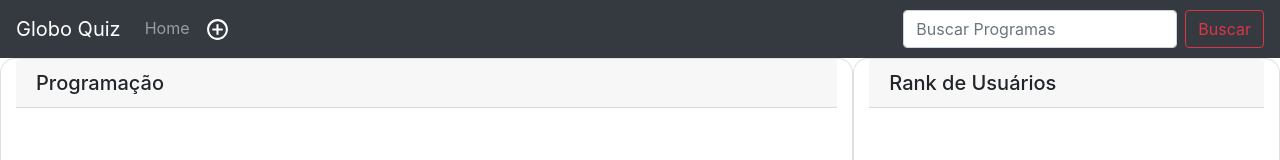
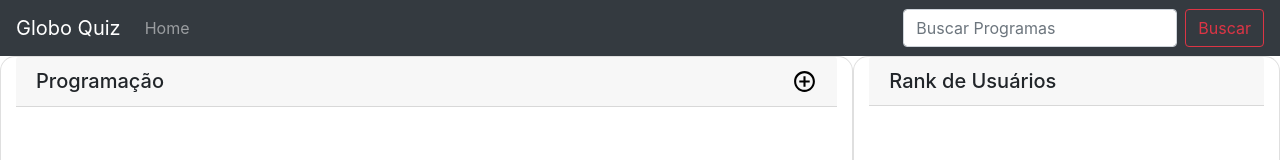
Before and after one commit to Silvio-Ronaldo/frontend_desafio_globo, a React (Create React App) app in the folder front/: page / in a window 1280 px wide. Shown: the top 160 px of the page. Built offline with nearby package versions, Linux system fonts and the light colour scheme.

Commit message:
commit bootstrap pagina inicial

```diff
--- a/front/src/App.js
+++ b/front/src/App.js
@@ -16,9 +16,6 @@
             <Nav.Link href="https://globoplay.globo.com/assine/?dclid=&gclid=Cj0KCQiAyp7yBRCwARIsABfQsnQFtkCkJrrfkuMkmBYJ58CejLFwvVTbvCNbytxLgIIR5MRPL4MfsxcaAumDEALw_wcB">
               Home
             </Nav.Link>
-            <Nav.Link>
-            <MdAddCircleOutline size={25} color="white" Link/>
-            </Nav.Link>
           </Nav>
           <Form inline>
             <FormControl type="text" placeholder="Buscar Programas" className="mr-sm-2" />
@@ -31,7 +28,10 @@
         <div className="container-fluid h-100">
           <div className="row h-100">
           <Card className="col-sm-8 div-main-body">
-            <Card.Header as="h5">Programação</Card.Header>
+            <Card.Header as="h5">
+              Programação
+              <MdAddCircleOutline className="float-right" size={25} color="black" Link/>
+            </Card.Header>
               <Card.Body className="overflow-auto">
                 <Card.Text>
 
```
